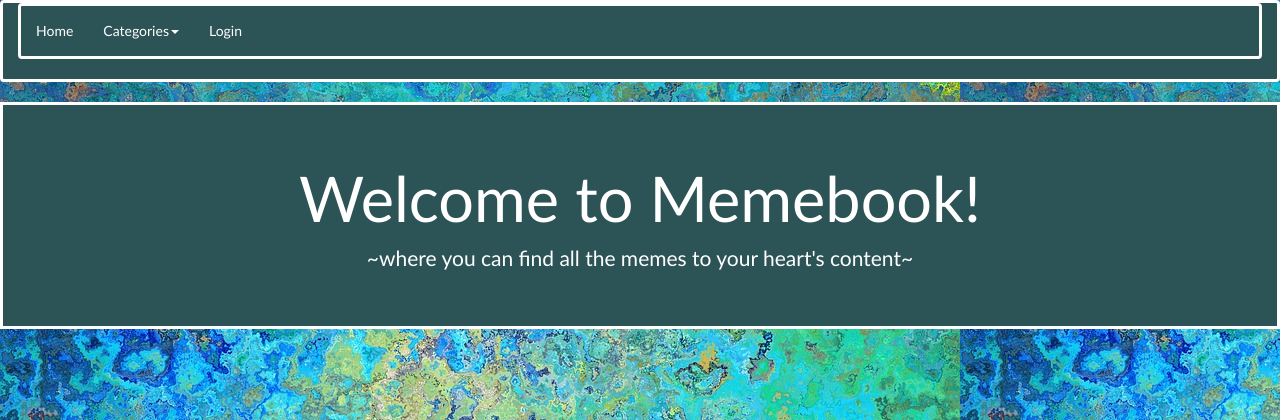
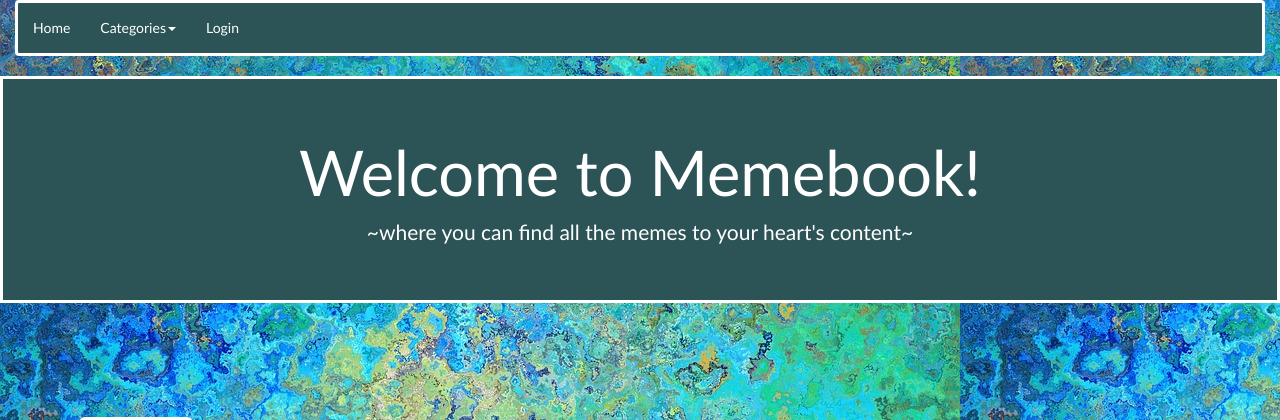
Before and after one commit to apa-123/memes, a Flask app: page / in a window 1280 px wide. Shown: the top 420 px of the page. Run offline with Flask 2, Linux system fonts and the light colour scheme; some libraries are stand-ins or nearby versions.

Commit message:
fixed navbar

```diff
--- a/templates/layout.html
+++ b/templates/layout.html
@@ -8,11 +8,10 @@
 	</head>
 	<body>
         {% block navbar %}
-        <nav class="navbar navbar-inverse" roll="navigation">
-            <div class=" = container-fluid">
-                <div class= "navbar" >
-                    <!// <div class="navbar-header">
-                    <!//</div>
+            <div class="container-fluid">
+                <nav class= "navbar" >
+                    <!-- <div class="navbar-header">
+                    </div-->
 
                     <ul class="nav navbar-nav">
                         <li><a href="{{ url_for('index')}}">Home</a></li>
@@ -25,9 +24,8 @@
                         </li>
                         <li><a href="">Login</a></li>
                     </ul>
-                </div>
+                </nav>
             </div>
-        </nav>
         {% endblock %}
         {% block body %}{% endblock %}
 
```
